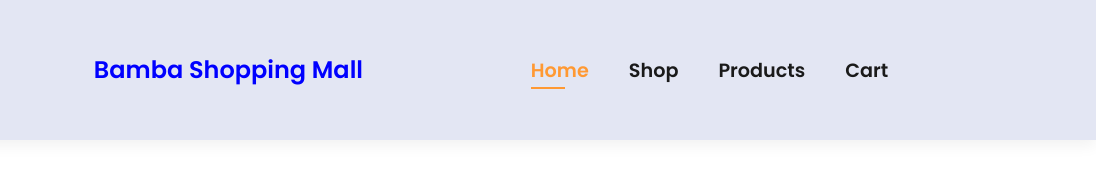
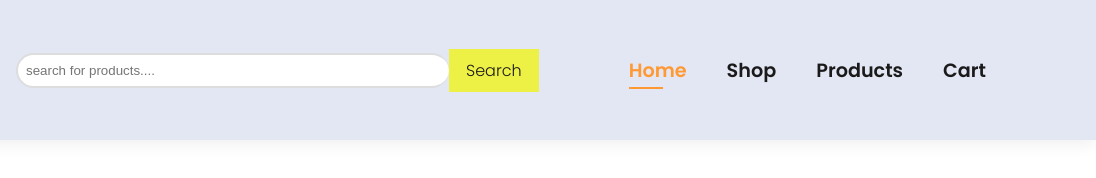
Before and after one commit to space-x13/Ecommerce_Project, a plain HTML site: page shop.html in a window 1280 px wide. Shown: the full height of the page, 184-1280 px from the left. Drawn offline with Linux system fonts and the light colour scheme.

Commit message:
Website about shopping items

```diff
--- a/shop.css
+++ b/shop.css
@@ -71,3 +71,31 @@ body{
     width: 100px;
     height: auto;
 }
+
+/* search styling */
+.search{
+    display: flex;
+    flex-grow: 1;
+    margin: 0 20px;
+    align-items: center;
+    justify-content: center;
+}
+.search input{
+    flex-grow: 1;
+    padding: 8px;
+    border: 2px solid #ddd;
+    border-radius: 50px;
+    color: #fff;
+    border-right: none;
+}
+
+.search button{
+    padding: 8px 16px;
+    border: 1px solid #edf045;
+    cursor: pointer;
+    background-color: #edf045;
+    color: #1a1a1a;
+    font-size: 16px;
+    font-weight: 300;
+    font-family: inherit;
+}
--- a/shop.html
+++ b/shop.html
@@ -11,7 +11,12 @@
         <section id="header">
             <!-- logo -->
             <img src="images/logo.png.png" class="logo" alt="">
-            <h1 class="mall">Bamba Shopping Mall</h1>
+
+            <!-- getting a search  -->
+            <div class="search">
+                <input type="text" name="search" id="searchInput" placeholder="search for products....">
+                <button id="searchButton">Search</button>
+            </div>
             <!-- Navigation -->
             <nav>
                 <ul id="navbar">
@@ -29,13 +34,6 @@
                     </li>
                 </ul>
             </nav>
-            <!-- adding an hanbaga menu -->
-            <div id="mobile">
-                <a href="cart.html">
-                    <i class="fa-solid fa-cart-shopping"></i>
-                </a>
-                <i id="bars" class="fas fa-outdent"></i>
-            </div>
         </section>
 </body>
 </html>
```
